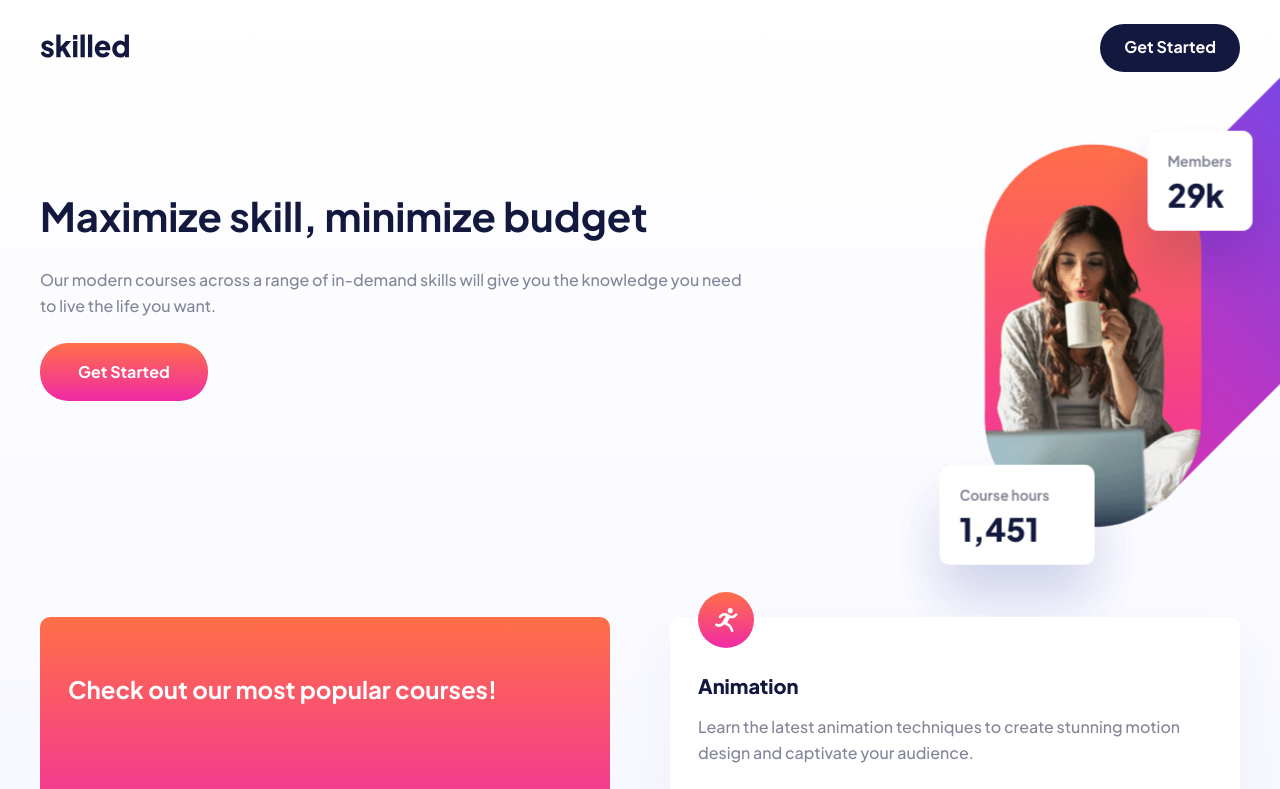
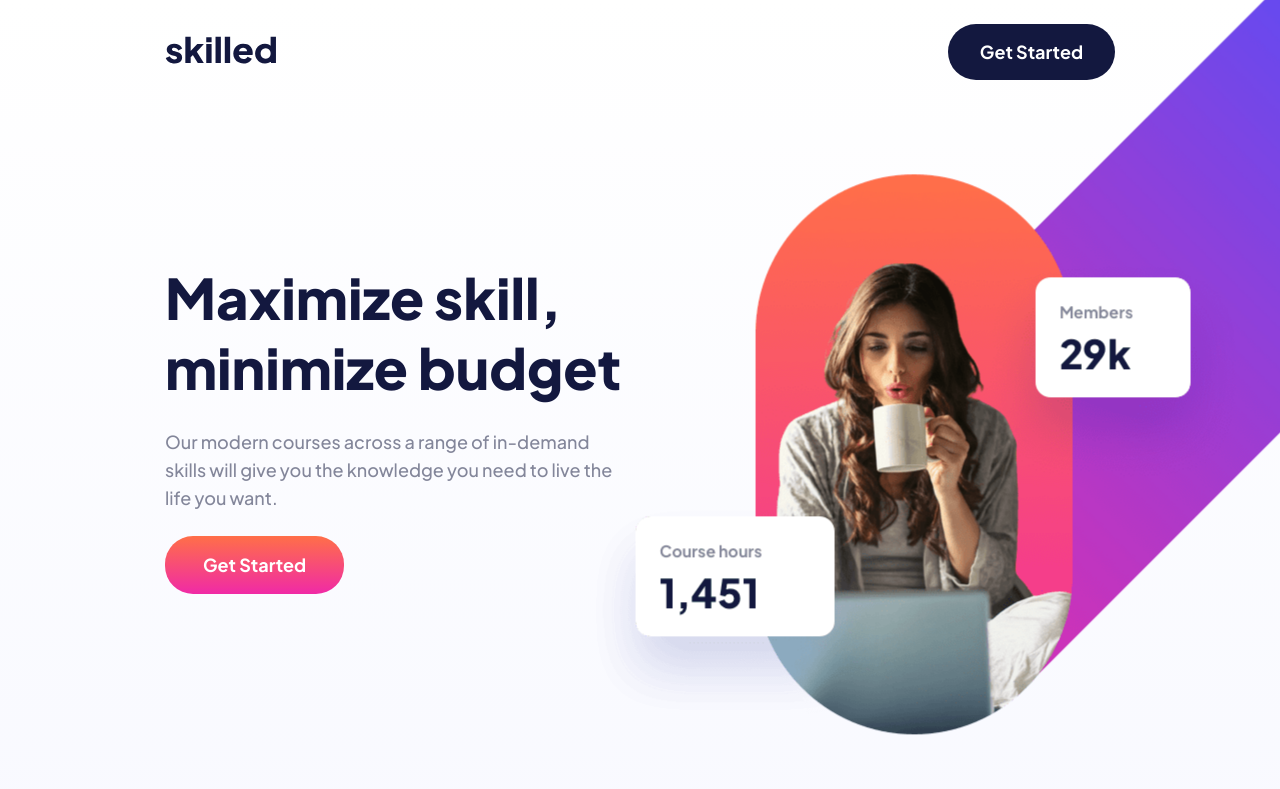
Before and after one commit to amallen1/skilled-landingpg, a plain HTML site: page index.html in a window 1280 px wide. Shown: the top 789 px of the page. Drawn offline with Linux system fonts and the light colour scheme.

Commit message:
finished desktop styles

```diff
--- a/index.html
+++ b/index.html
@@ -48,14 +48,16 @@
           <div class="hero-img-container">
             <img
               src="/assets/image-hero-mobile.png"
-              alt="Hero image of woman sipping coffee"
+              alt="Woman sipping coffee"
               class="hero-mobile"
             />
             <img
               src="/assets/image-hero-tablet.png"
-              alt="Hero image of women sipping coffee"
+              alt="Woman sipping coffee"
               class="hero-tablet-img"
             />
+
+            <img src="/assets/image-hero-desktop.png" alt="Woman sipping coffee" class="hero-desktop-img">
           </div>
         </section>
 
--- a/styles.css
+++ b/styles.css
@@ -22,6 +22,12 @@ body {
   background: linear-gradient(to bottom, var(--white), #f0f2ff);
 }
 
+h1,
+h2,
+h3 {
+  font-weight: 800;
+}
+
 h1 {
   font-size: 2.5rem;
   color: var(--blue-400);
@@ -30,18 +36,18 @@ h1 {
 
 h2 {
   font-size: 1.5rem;
-  line-height: 2rem;
+  line-height: 32px;
   color: var(--white);
 }
 
 h3 {
   color: var(--blue-400);
   font-size: 1.25rem;
-  font-weight: 800;
   margin-bottom: 1rem;
 }
 
-p {
+.hero-text,
+.info-card__text {
   color: var(--gray-100);
   line-height: 26px;
   font-weight: 500;
@@ -73,6 +79,7 @@ button {
   border-radius: 28px;
   font-weight: 700;
   font-family: "Plus Jakarta Sans", sans-serif;
+  transition: all 0.15s ease-in;
 }
 
 button:hover {
@@ -82,6 +89,10 @@ button:hover {
 .btn--nav {
   background-color: var(--blue-400);
   padding: 0.5625rem 1.5rem 0.6875rem;
+}
+
+.btn--nav:hover {
+  background-color: var(--blue-200);
 }
 
 main {
@@ -104,9 +115,14 @@ main {
   padding: 0.9375rem 2.375rem;
 }
 
+.btn--hero:hover {
+  opacity: 75%;
+}
+
 .hero-img-container {
   text-align: center;
 }
+
 .hero-mobile {
   width: 100%;
   max-width: 500px;
@@ -116,7 +132,7 @@ main {
   display: none;
 }
 
-.hero-desktop {
+.hero-desktop-img {
   display: none;
 }
 
@@ -173,13 +189,31 @@ footer {
     var(--secondary-gradient-end)
   );
   padding: 0.5625rem 1.5rem;
+  position: relative;
+}
+
+.btn--footer::before {
+  content: "";
+  position: absolute;
+  width: 100%;
+  height: 100%;
+  top: 0;
+  left: 0;
+  border-radius: 28px;
+  background: var(--white);
+  opacity: 0;
+  transition: opacity ease 0.5s;
+}
+
+.btn--footer:hover::before {
+  opacity: 25%;
 }
 
 .attribution {
   position: absolute;
   left: 0px;
   bottom: 0px;
-  font-size: 12px;
+  font-size: 0.75rem;
   color: var(--white);
   width: 100%;
   text-align: center;
@@ -199,7 +233,7 @@ footer {
   }
 
   main {
-    padding: 0rem 2.5rem 0rem;
+    padding: 0rem 2.5rem 2.5rem;
   }
 
   .hero-section {
@@ -210,6 +244,7 @@ footer {
 
   .hero-content {
     padding-right: 15px;
+    padding-top: 1rem;
   }
 
   .hero-mobile {
@@ -225,6 +260,7 @@ footer {
     right: 0px;
     top: 0px;
     transform: scale(1) translate(49%, -36%);
+    z-index: -1;
   }
 
   .grid {
@@ -242,4 +278,83 @@ footer {
     padding-left: 2.5rem;
     padding-right: 2.5rem;
   }
+
+  .attribution {
+    font-size: 1rem;
+  }
 }
+
+@media (min-width: 75em) {
+  header,
+  main,
+  footer {
+    padding-left: 165px;
+    padding-right: 165px;
+  }
+
+  .logo {
+    width: 111px;
+  }
+
+  main {
+    padding-bottom: 6.25rem;
+  }
+
+  h1 {
+    font-size: 3.5rem;
+    max-width: 457px;
+  }
+
+  .hero-text {
+    max-width: 457px;
+  }
+
+  .banner h2 {
+    font-size: 2rem;
+    line-height: 40px;
+  }
+
+  .hero-text,
+  button,
+  .info-card__text,
+  .info-card__link {
+    font-size: 1.125rem;
+    line-height: 28px;
+  }
+
+  .btn--nav {
+    padding: 0.875rem 2rem;
+  }
+
+  .hero-section {
+    padding-bottom: 14rem;
+  }
+
+  .hero-content {
+    padding-top: 4rem;
+    padding-right: 0px;
+  }
+
+  .hero-tablet-img {
+    display: none;
+  }
+
+  .hero-desktop-img {
+    display: block;
+    position: absolute;
+    right: 0px;
+    top: 0px;
+    transform: scale(1) translate(49%, -36%);
+    z-index: -1;
+  }
+
+  .grid {
+    grid-template-columns: 1fr 1fr 1fr;
+    row-gap: 56px;
+    column-gap: 30px;
+  }
+
+  .info-card {
+    padding: 4rem 2rem 2.5rem;
+  }
+}
```
Also changed, not shown: screenshots/desktop_screenshot.png (added), screenshots/mobile_screenshot.png (added), 1 other file.
